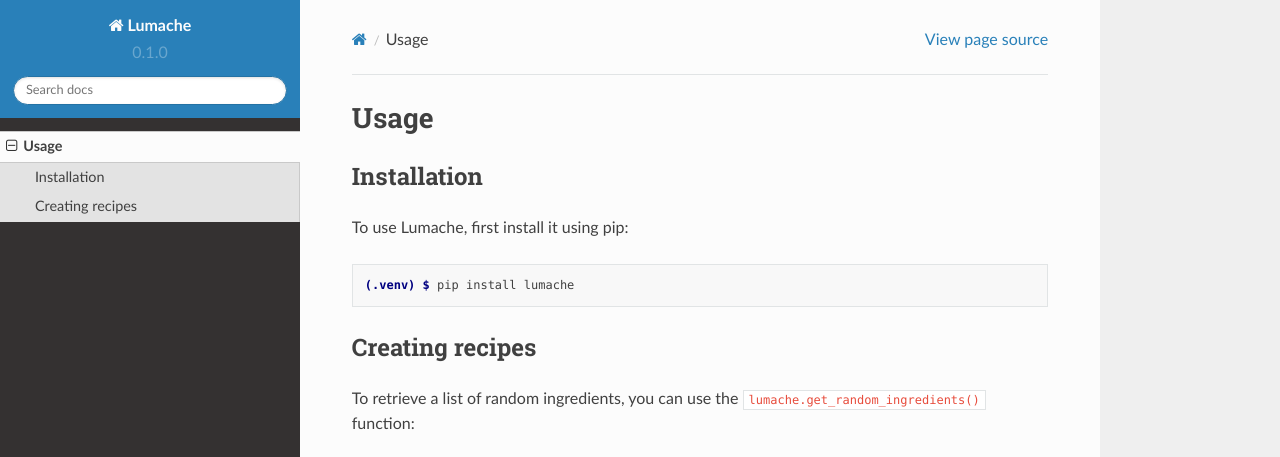
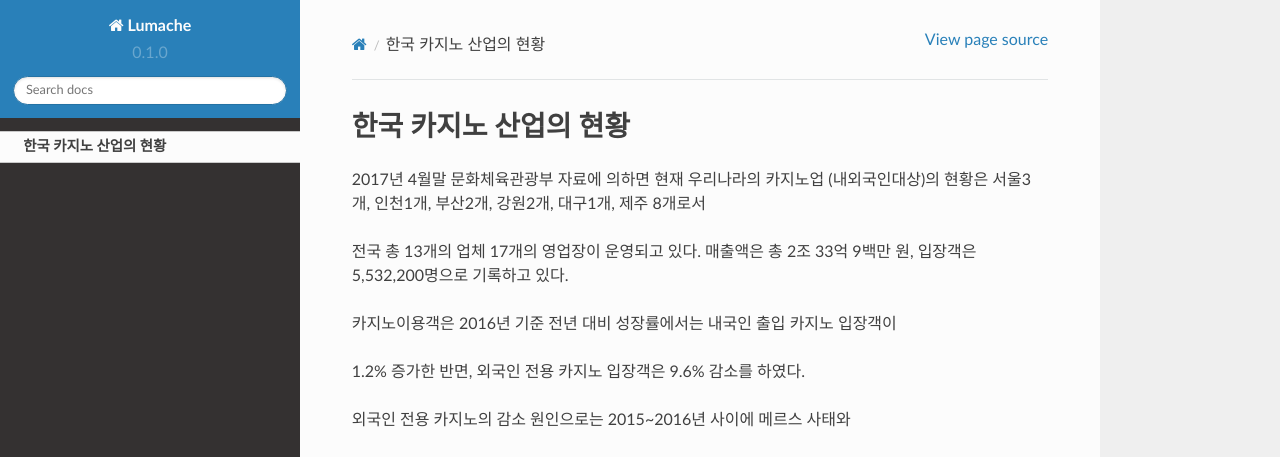
Before and after one commit to intruder810405/casino-lab, a Sphinx documentation site: the page built from docs/source/usage.rst, in a window 1280 px wide and 1095 px high. Shown: the top 457 px of the window. Built offline with Sphinx 7.4.7 and the Read the Docs theme 2.0.0, drawn with Linux system fonts in a browser that asks for light colours; some of the changed text lies outside the part shown; grey boxes are pictures that could not be loaded.

Commit message:
Update usage.rst

```diff
--- a/docs/source/usage.rst
+++ b/docs/source/usage.rst
@@ -1,33 +1,25 @@
-Usage
+한국 카지노 산업의 현황
 =====
 
-.. _installation:
+2017년 4월말 문화체육관광부 자료에 의하면 현재 우리나라의 카지노업 (내외국인대상)의
+현황은 서울3개, 인천1개, 부산2개, 강원2개, 대구1개, 제주 8개로서
 
-Installation
-------------
+전국 총 13개의 업체 17개의 영업장이 운영되고 있다.
+매출액은 총 2조 33억 9백만 원, 입장객은 5,532,200명으로 기록하고 있다.
 
-To use Lumache, first install it using pip:
+카지노이용객은 2016년 기준 전년 대비 성장률에서는 내국인 출입 카지노 입장객이
 
-.. code-block:: console
+1.2% 증가한 반면, 외국인 전용 카지노 입장객은 9.6% 감소를 하였다.
 
-   (.venv) $ pip install lumache
+외국인 전용 카지노의 감소 원인으로는 2015~2016년 사이에 메르스 사태와
 
-Creating recipes
-----------------
+사드 배치로 인한 중국 정부의 보복으로 중국VIP 고객의 감소증세를 보였다.
+그러나, 2016년부터 현재 방한 외래객 대비 카지노 이용객을 살펴보면
 
-To retrieve a list of random ingredients,
-you can use the ``lumache.get_random_ingredients()`` function:
+전년도 전체 방한객 대비 13.7%의 성장률을 관광 외래객 대비 17.8%의 성장률을 보였다.
 
-.. autofunction:: lumache.get_random_ingredients
+국내 카지노 시장 매출 점유율은 2016년 기준 내국인 출입 카지노가 56.0%,
+외국인 전용 카지노가 44.0%를 차지하였다.
 
-The ``kind`` parameter should be either ``"meat"``, ``"fish"``,
-or ``"veggies"``. Otherwise, :py:func:`lumache.get_random_ingredients`
-will raise an exception.
 
-.. autoexception:: lumache.InvalidKindError
-
-For example:
-
->>> import lumache
->>> lumache.get_random_ingredients()
-['shells', 'gorgonzola', 'parsley']
+ `바카라사이트 <https://projectfluent.io/>`_
```
